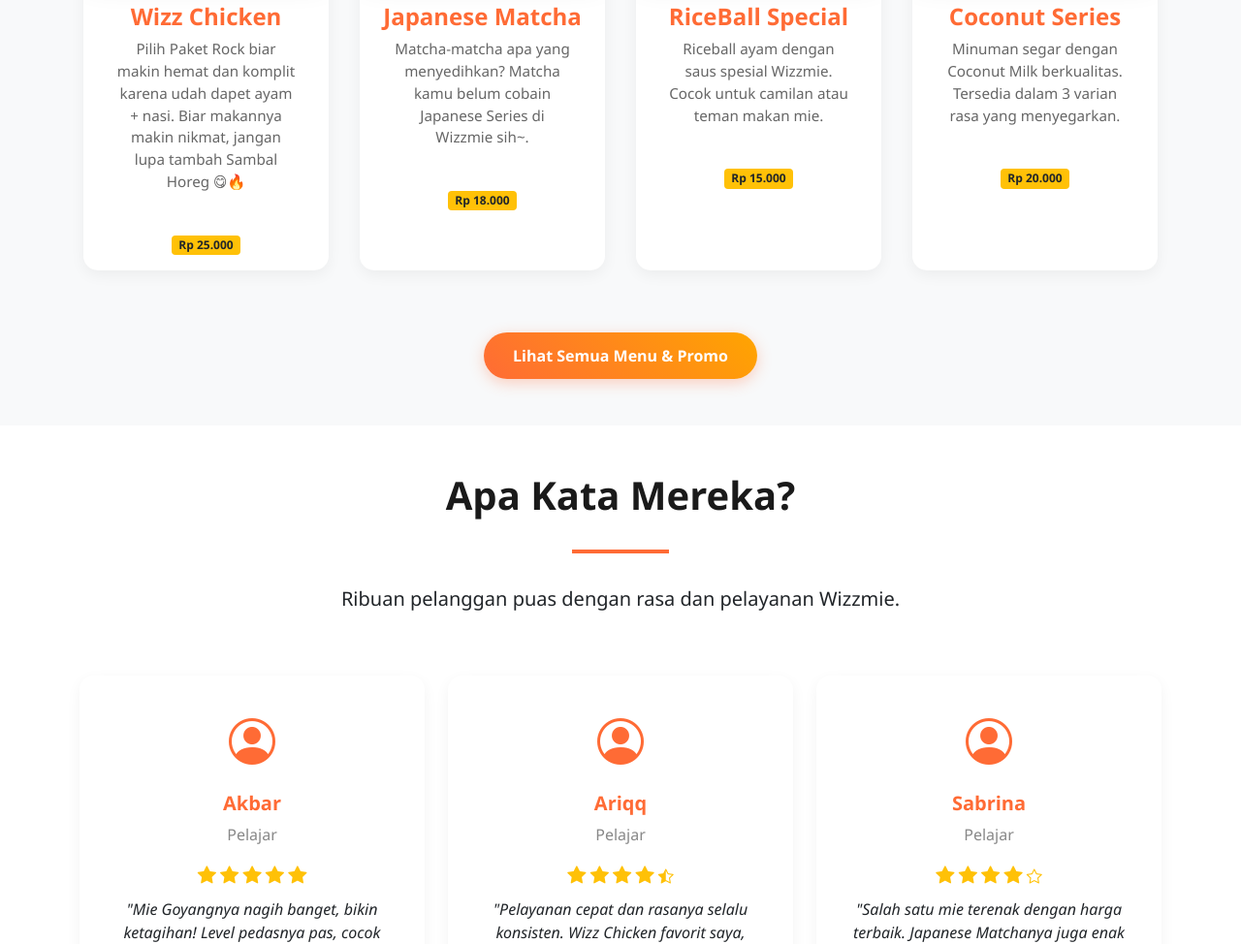
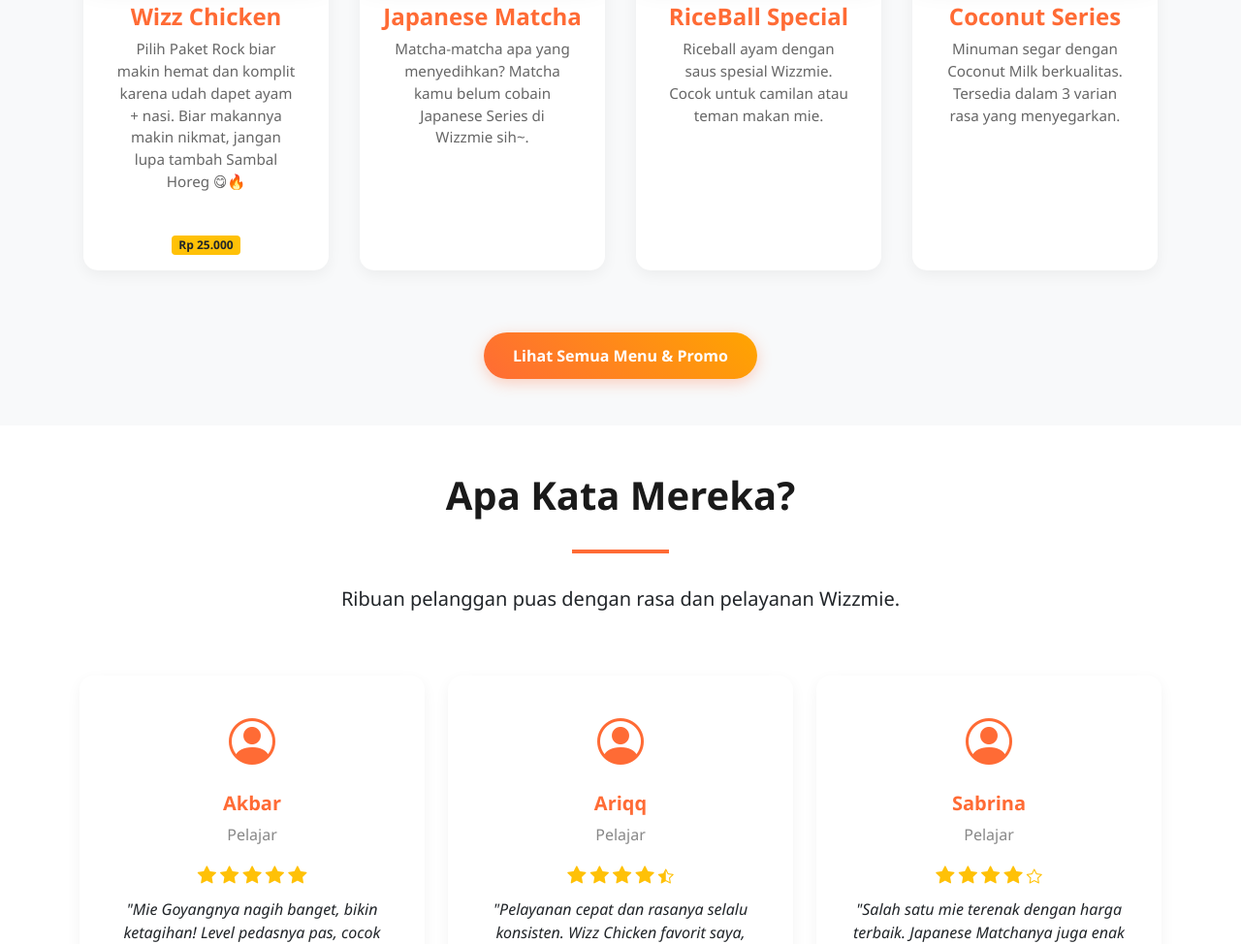
Before and after one commit to riandhikarizkiardy/Wizzmie, a plain HTML site: page index.html in a window 1280 px wide. Shown: the part 2231-3205 px from the top of the page at 97% size. Drawn offline with Linux system fonts and the light colour scheme.

Commit message:
Update index.html

```diff
--- a/index.html
+++ b/index.html
@@ -534,7 +534,6 @@
                     <div class="text-center p-3">
                         <h4>Japanese Matcha</h4>
                         <p>Matcha-matcha apa yang menyedihkan? Matcha kamu belum cobain Japanese Series di Wizzmie sih~.</p>
-                        <span class="badge bg-warning text-dark">Rp 18.000</span>
                     </div>
                 </div>
             </div>
@@ -545,7 +544,6 @@
                     <div class="text-center p-3">
                         <h4>RiceBall Special</h4>
                         <p>Riceball ayam dengan saus spesial Wizzmie. Cocok untuk camilan atau teman makan mie.</p>
-                        <span class="badge bg-warning text-dark">Rp 15.000</span>
                     </div>
                 </div>
             </div>
@@ -556,7 +554,6 @@
                     <div class="text-center p-3">
                         <h4>Coconut Series</h4>
                         <p>Minuman segar dengan Coconut Milk berkualitas. Tersedia dalam 3 varian rasa yang menyegarkan.</p>
-                        <span class="badge bg-warning text-dark">Rp 20.000</span>
                     </div>
                 </div>
             </div>
@@ -851,4 +848,5 @@
 </script>
 
 </body>
+
 </html>
```
